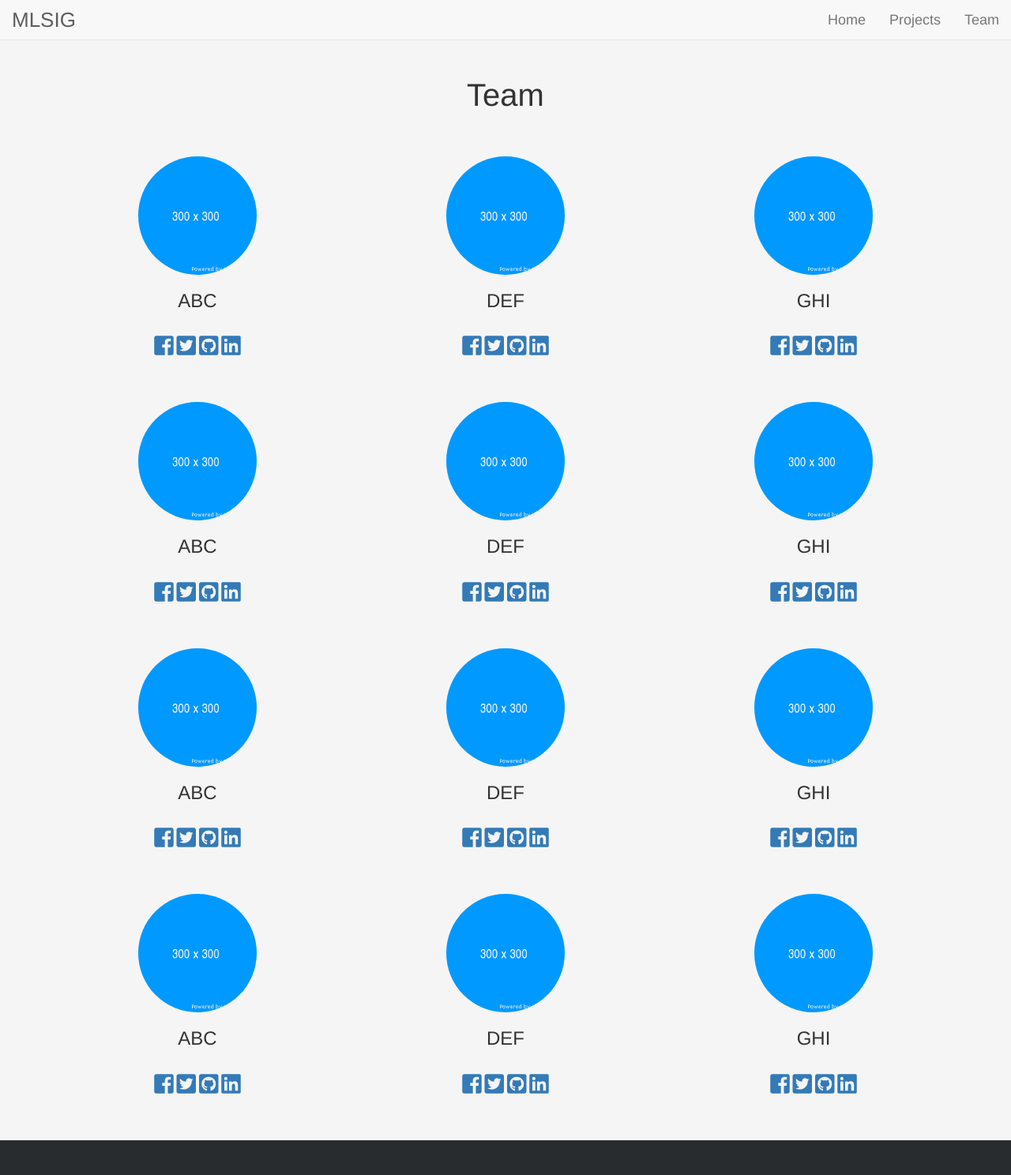
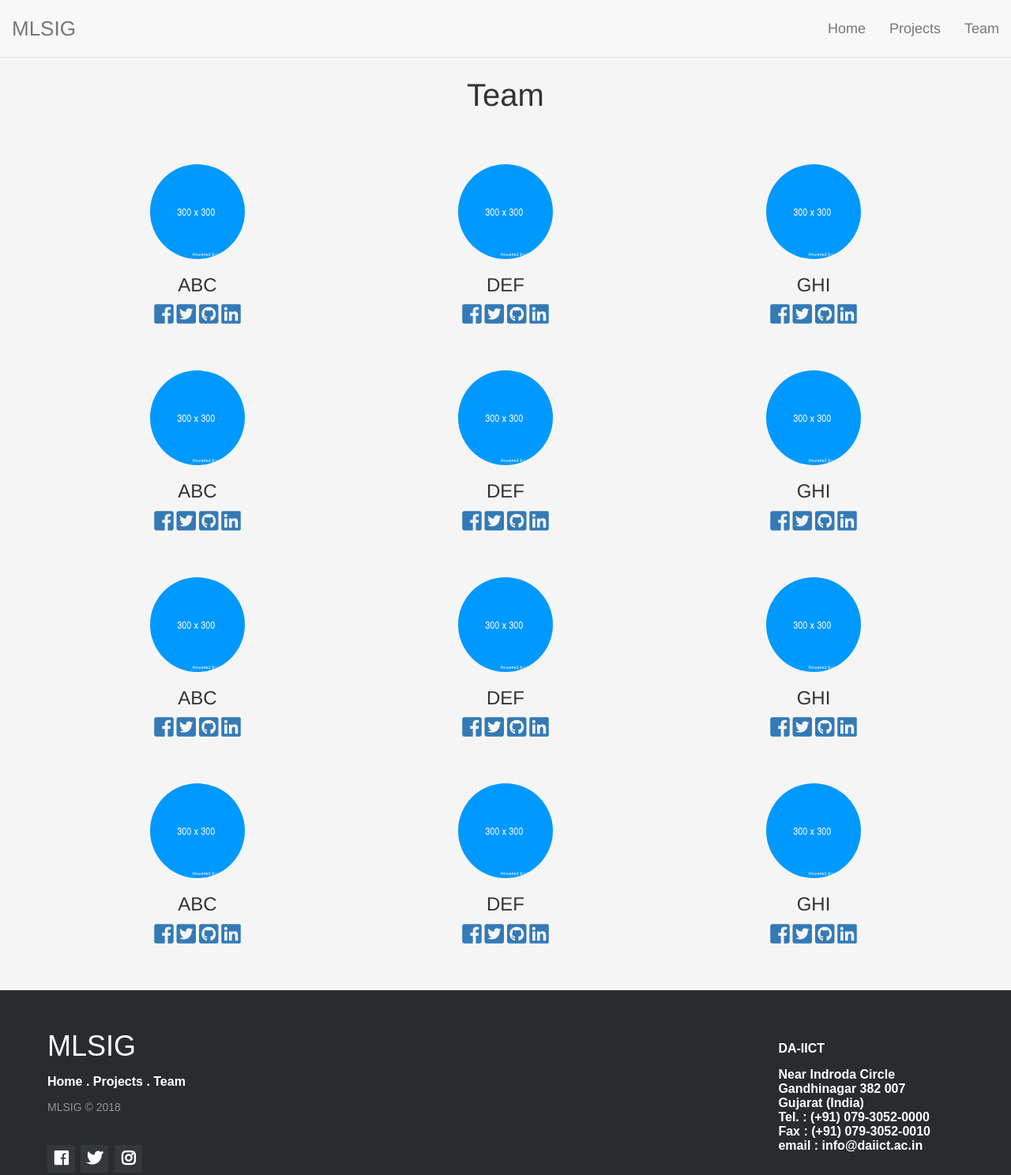
Before and after one commit to Kartikeya99/mlsig, a plain HTML site: page team.html in a window 1280 px wide. Shown: the top 1488 px of the page at 79% size. Drawn offline with nearby package versions, Linux system fonts and the light colour scheme.

Commit message:
Team member image and navbar

```diff
--- a/css/index.css
+++ b/css/index.css
@@ -6,6 +6,8 @@ body {
 	/*-webkit-box-shadow: 0 8px 6px -6px gray;
 	   -moz-box-shadow: 0 8px 6px -6px gray;
 			box-shadow: 0 8px 6px -6px gray;*/
+	padding-top: 0.8em;
+	padding-bottom: 0.8em;
 }
 
 #navbar ul li {
--- a/css/projects.css
+++ b/css/projects.css
@@ -6,6 +6,8 @@ body {
 	/*-webkit-box-shadow: 0 8px 6px -6px gray;
 	   -moz-box-shadow: 0 8px 6px -6px gray;
 			box-shadow: 0 8px 6px -6px gray;*/
+	padding-top: 0.8em;
+	padding-bottom: 0.8em;
 }
 
 #navbar ul li {
@@ -46,7 +48,7 @@ body {
 }
 
 #customButton {
-	border-radius: 10;
+	border-radius: 5;
 	background-color: #424242;
 	color: white;
 }
--- a/css/team.css
+++ b/css/team.css
@@ -6,6 +6,8 @@ body {
 	/*-webkit-box-shadow: 0 8px 6px -6px gray;
 	   -moz-box-shadow: 0 8px 6px -6px gray;
 			box-shadow: 0 8px 6px -6px gray;*/
+	padding-top: 0.8em;
+	padding-bottom: 0.8em;
 }
 
 #navbar ul li {
@@ -32,9 +34,13 @@ body {
 	padding-bottom: 4em;
 }
 
+.teamMember {
+	margin-top: 4em;
+}
+
 .teamImage {
-	height: 150px;
-	width: 150px;
+	height: 120px;
+	width: 120px;
 	border-radius: 75px;
 }
 #contactInfo {
--- a/team.html
+++ b/team.html
@@ -50,10 +50,10 @@
 		<div style="background-color: #f5f5f5;">
 			<div class="container text-center" id="team">
 				<h1 style="font-size: 40px;">Team</h1>
-				<div class="row" style="margin-top: 4em;">
-					<div class="col-sm-4">
+				<div class="row">
+					<div class="col-sm-4 text-center teamMember">
 						<img src="images/placeholderSmall.png" class="teamImage"><br />
-						<h3>ABC</h3><br />
+						<h3>ABC</h3>
 						<a href="#">
 							<i class="fab fa-facebook-square fa-2x"></i>
 						</a>
@@ -67,9 +67,9 @@
 							<i class="fab fa-linkedin fa-2x"></i>
 						</a>
 					</div>
-					<div class="col-sm-4 text-center">
+					<div class="col-sm-4 text-center teamMember">
 						<img src="images/placeholderSmall.png" class="teamImage"><br />
-						<h3>DEF</h3><br />
+						<h3>DEF</h3>
 						<a href="#">
 							<i class="fab fa-facebook-square fa-2x"></i>
 						</a>
@@ -83,9 +83,9 @@
 							<i class="fab fa-linkedin fa-2x"></i>
 						</a>
 					</div>
-					<div class="col-sm-4 text-center">
+					<div class="col-sm-4 text-center teamMember">
 						<img src="images/placeholderSmall.png" class="teamImage"><br />
-						<h3>GHI</h3><br />
+						<h3>GHI</h3>
 						<a href="#">
 							<i class="fab fa-facebook-square fa-2x"></i>
 						</a>
@@ -100,10 +100,10 @@
 						</a>
 					</div>
 				</div>
-				<div class="row" style="margin-top: 4em;">
-					<div class="col-sm-4">
+				<div class="row">
+					<div class="col-sm-4 text-center teamMember">
 						<img src="images/placeholderSmall.png" class="teamImage"><br />
-						<h3>ABC</h3><br />
+						<h3>ABC</h3>
 						<a href="#">
 							<i class="fab fa-facebook-square fa-2x"></i>
 						</a>
@@ -117,9 +117,9 @@
 							<i class="fab fa-linkedin fa-2x"></i>
 						</a>
 					</div>
-					<div class="col-sm-4 text-center">
+					<div class="col-sm-4 text-center teamMember">
 						<img src="images/placeholderSmall.png" class="teamImage"><br />
-						<h3>DEF</h3><br />
+						<h3>DEF</h3>
 						<a href="#">
 							<i class="fab fa-facebook-square fa-2x"></i>
 						</a>
@@ -133,9 +133,9 @@
 							<i class="fab fa-linkedin fa-2x"></i>
 						</a>
 					</div>
-					<div class="col-sm-4 text-center">
+					<div class="col-sm-4 text-center teamMember">
 						<img src="images/placeholderSmall.png" class="teamImage"><br />
-						<h3>GHI</h3><br />
+						<h3>GHI</h3>
 						<a href="#">
 							<i class="fab fa-facebook-square fa-2x"></i>
 						</a>
@@ -150,10 +150,10 @@
 						</a>
 					</div>
 				</div>
-				<div class="row" style="margin-top: 4em;">
-					<div class="col-sm-4">
+				<div class="row">
+					<div class="col-sm-4 text-center teamMember">
 						<img src="images/placeholderSmall.png" class="teamImage"><br />
-						<h3>ABC</h3><br />
+						<h3>ABC</h3>
 						<a href="#">
 							<i class="fab fa-facebook-square fa-2x"></i>
 						</a>
@@ -167,9 +167,9 @@
 							<i class="fab fa-linkedin fa-2x"></i>
 						</a>
 					</div>
-					<div class="col-sm-4 text-center">
+					<div class="col-sm-4 text-center teamMember">
 						<img src="images/placeholderSmall.png" class="teamImage"><br />
-						<h3>DEF</h3><br />
+						<h3>DEF</h3>
 						<a href="#">
 							<i class="fab fa-facebook-square fa-2x"></i>
 						</a>
@@ -183,9 +183,9 @@
 							<i class="fab fa-linkedin fa-2x"></i>
 						</a>
 					</div>
-					<div class="col-sm-4 text-center">
+					<div class="col-sm-4 text-center teamMember">
 						<img src="images/placeholderSmall.png" class="teamImage"><br />
-						<h3>GHI</h3><br />
+						<h3>GHI</h3>
 						<a href="#">
 							<i class="fab fa-facebook-square fa-2x"></i>
 						</a>
@@ -200,10 +200,10 @@
 						</a>
 					</div>
 				</div>
-				<div class="row" style="margin-top: 4em;">
-					<div class="col-sm-4">
+				<div class="row">
+					<div class="col-sm-4 text-center teamMember">
 						<img src="images/placeholderSmall.png" class="teamImage"><br />
-						<h3>ABC</h3><br />
+						<h3>ABC</h3>
 						<a href="#">
 							<i class="fab fa-facebook-square fa-2x"></i>
 						</a>
@@ -217,9 +217,9 @@
 							<i class="fab fa-linkedin fa-2x"></i>
 						</a>
 					</div>
-					<div class="col-sm-4 text-center">
+					<div class="col-sm-4 text-center teamMember">
 						<img src="images/placeholderSmall.png" class="teamImage"><br />
-						<h3>DEF</h3><br />
+						<h3>DEF</h3>
 						<a href="#">
 							<i class="fab fa-facebook-square fa-2x"></i>
 						</a>
@@ -233,9 +233,9 @@
 							<i class="fab fa-linkedin fa-2x"></i>
 						</a>
 					</div>
-					<div class="col-sm-4 text-center">
+					<div class="col-sm-4 text-center teamMember">
 						<img src="images/placeholderSmall.png" class="teamImage"><br />
-						<h3>GHI</h3><br />
+						<h3>GHI</h3>
 						<a href="#">
 							<i class="fab fa-facebook-square fa-2x"></i>
 						</a>
```
Also changed, not shown: index.html (+3 -3 lines), projects.html (+6 -6 lines).
